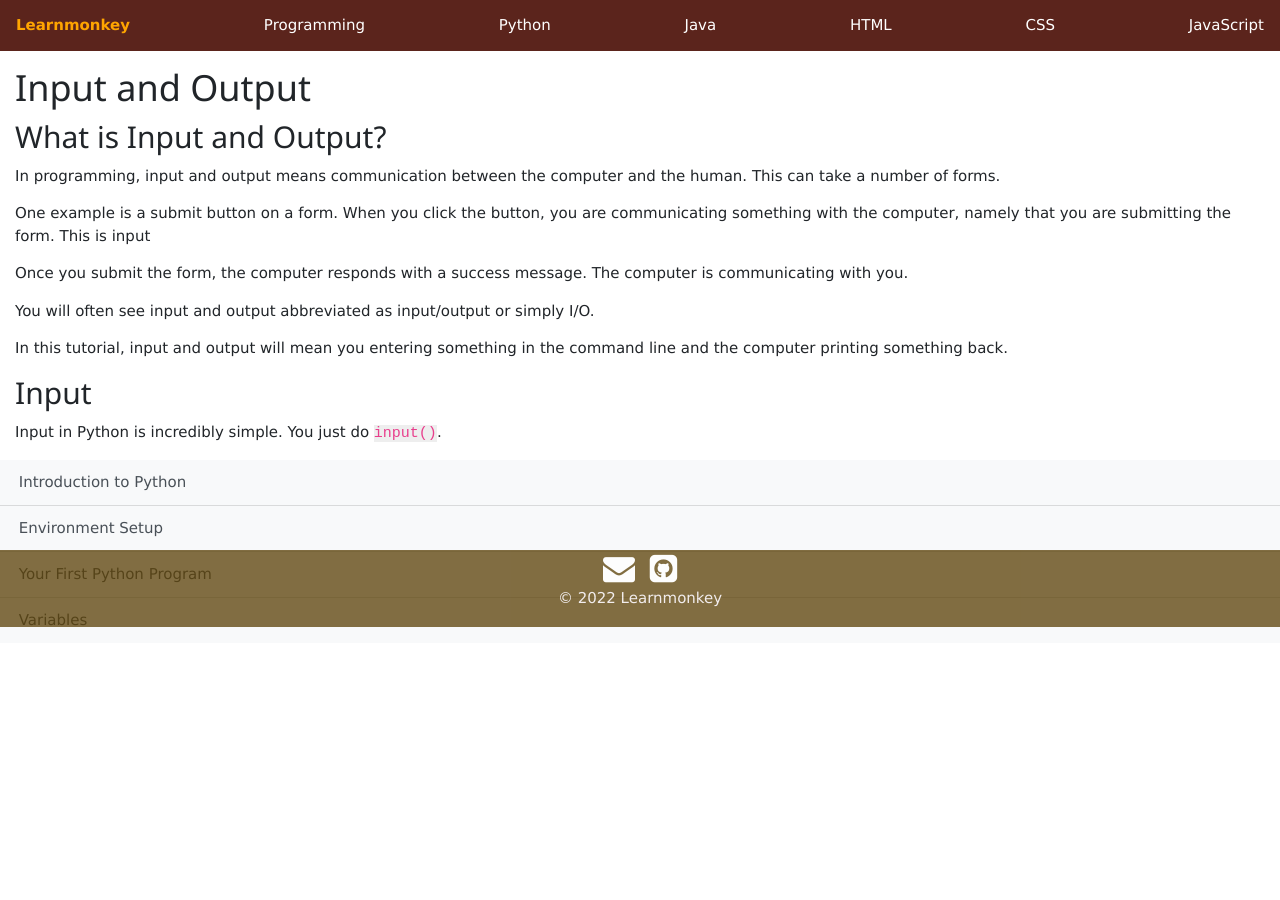
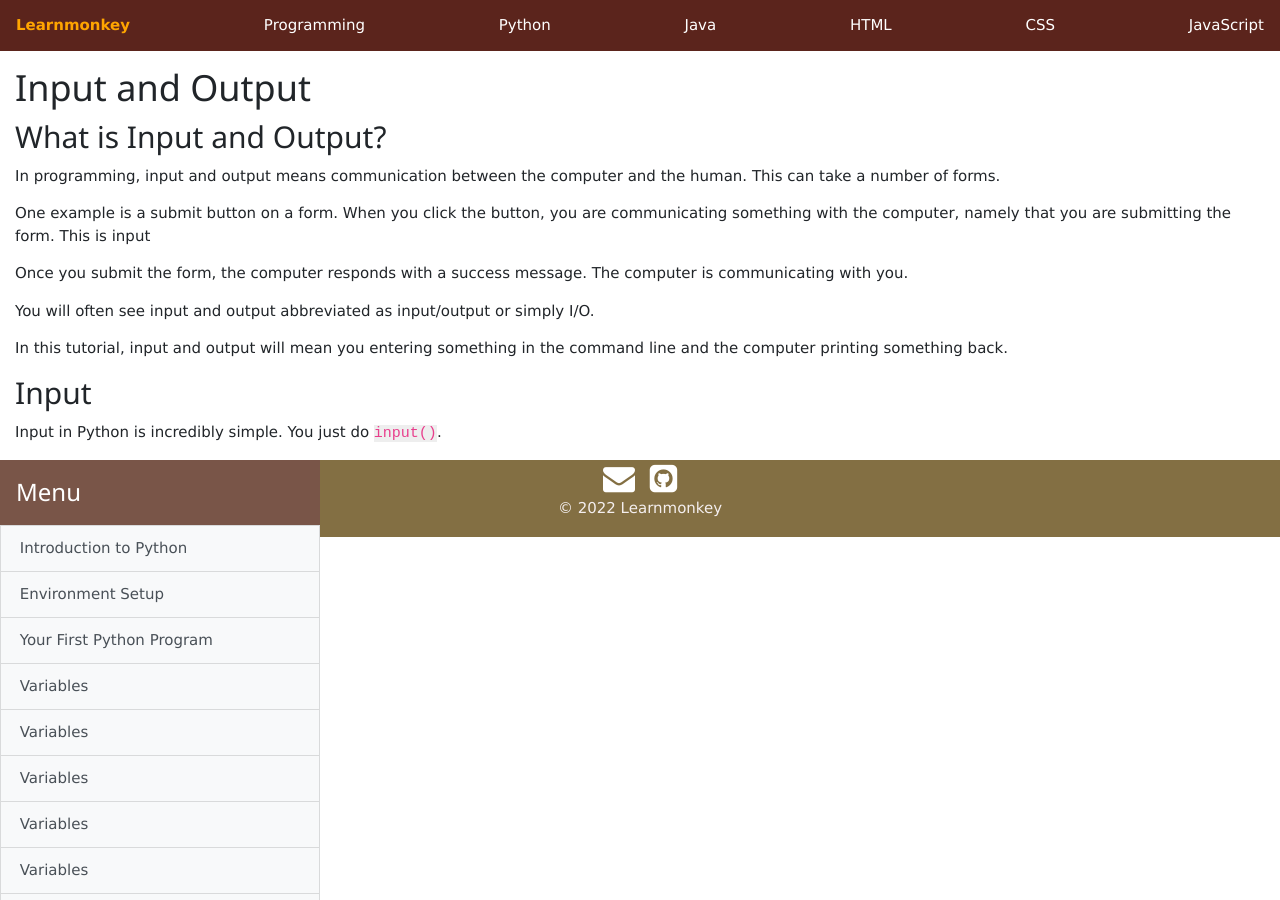
Before and after one commit to learnmonkey/learnmonkey.github.io, a Jekyll site: the page built from programming/python/input-and-output.html, in a window 1280 px wide and 900 px high. Built offline with Jekyll 4.4.1, drawn with Linux system fonts in a browser that asks for light colours; some of the changed text lies outside the part shown.

Commit message:
w3.css sidebar test

```diff
--- a/_includes/head.html
+++ b/_includes/head.html
@@ -9,6 +9,6 @@
     <link rel="stylesheet" href="/assets/css/style.css">
     <script src="/assets/js/script.js"></script>
     <link rel="stylesheet" href="https://cdnjs.cloudflare.com/ajax/libs/font-awesome/4.7.0/css/font-awesome.min.css">
+    <link rel="stylesheet" href="https://www.w3schools.com/w3css/4/w3.css">
     <link rel="icon" type="image/x-icon" href="/logo.png">
-    <link rel="stylesheet" href="https://www.w3schools.com/w3css/4/w3.css">
 </head>
--- a/_layouts/python.html
+++ b/_layouts/python.html
@@ -4,13 +4,50 @@
     <body>
         {%- include nav.html -%}
         <main>{{content}}</main>
-        <aside class="bg-light" id="menu-wrapper">
+        <!--<aside class="bg-light" id="menu-wrapper">
             <div class="list-group list-group-flush overflow-auto vh-100">
                 <a href="/programming/python/" class="list-group-item list-group-item-action bg-light">Introduction to Python</a>
                 <a href="/programming/python/environment-setup/" class="list-group-item list-group-item-action bg-light">Environment Setup</a>
                 <a href="/programming/python/your-first-python-program/" class="list-group-item list-group-item-action bg-light">Your First Python Program</a>
                 <a href="/programming/python/variables/" class="list-group-item list-group-item-action bg-light">Variables</a>
             </div>
+        </aside>-->
+        <aside class="w3-sidebar w3-brown w3-bar-block" style="width:25%">
+            <h3 class="w3-bar-item">Menu</h3>
+            <a href="/programming/python/" class="list-group-item list-group-item-action bg-light">Introduction to Python</a>
+            <a href="/programming/python/environment-setup/" class="list-group-item list-group-item-action bg-light">Environment Setup</a>
+            <a href="/programming/python/your-first-python-program/" class="list-group-item list-group-item-action bg-light">Your First Python Program</a>
+            <a href="/programming/python/variables/" class="list-group-item list-group-item-action bg-light">Variables</a>
+            <a href="/programming/python/variables/" class="list-group-item list-group-item-action bg-light">Variables</a>
+            <a href="/programming/python/variables/" class="list-group-item list-group-item-action bg-light">Variables</a>
+            <a href="/programming/python/variables/" class="list-group-item list-group-item-action bg-light">Variables</a>
+            <a href="/programming/python/variables/" class="list-group-item list-group-item-action bg-light">Variables</a>
+            <a href="/programming/python/variables/" class="list-group-item list-group-item-action bg-light">Variables</a>
+            <a href="/programming/python/variables/" class="list-group-item list-group-item-action bg-light">Variables</a>
+
+            <a href="/programming/python/variables/" class="list-group-item list-group-item-action bg-light">Variables</a><a href="/programming/python/variables/" class="list-group-item list-group-item-action bg-light">Variables</a>
+            <a href="/programming/python/variables/" class="list-group-item list-group-item-action bg-light">Variables</a>
+            <a href="/programming/python/variables/" class="list-group-item list-group-item-action bg-light">Variables</a>
+            <a href="/programming/python/variables/" class="list-group-item list-group-item-action bg-light">Variables</a>
+            <a href="/programming/python/variables/" class="list-group-item list-group-item-action bg-light">Variables</a>
+            <a href="/programming/python/variables/" class="list-group-item list-group-item-action bg-light">Variables</a>
+            <a href="/programming/python/variables/" class="list-group-item list-group-item-action bg-light">Variables</a>
+            <a href="/programming/python/variables/" class="list-group-item list-group-item-action bg-light">Variables</a>
+            <a href="/programming/python/variables/" class="list-group-item list-group-item-action bg-light">Variables</a>
+            <a href="/programming/python/variables/" class="list-group-item list-group-item-action bg-light">Variables</a>
+            <a href="/programming/python/variables/" class="list-group-item list-group-item-action bg-light">Variables</a>
+            <a href="/programming/python/variables/" class="list-group-item list-group-item-action bg-light">Variables</a>
+            <a href="/programming/python/variables/" class="list-group-item list-group-item-action bg-light">Variables</a>
+            <a href="/programming/python/variables/" class="list-group-item list-group-item-action bg-light">Variables</a>
+            <a href="/programming/python/variables/" class="list-group-item list-group-item-action bg-light">Variables</a>
+            <a href="/programming/python/variables/" class="list-group-item list-group-item-action bg-light">Variables</a>
+            <a href="/programming/python/variables/" class="list-group-item list-group-item-action bg-light">Variables</a>
+            <a href="/programming/python/variables/" class="list-group-item list-group-item-action bg-light">Variables</a>
+            <a href="/programming/python/variables/" class="list-group-item list-group-item-action bg-light">Variables</a>
+            <a href="/programming/python/variables/" class="list-group-item list-group-item-action bg-light">Variables</a>
+            <a href="/programming/python/variables/" class="list-group-item list-group-item-action bg-light">Variables</a>
+            <a href="/programming/python/variables/" class="list-group-item list-group-item-action bg-light">Variables</a>
+            <a href="/programming/python/variables/" class="list-group-item list-group-item-action bg-light">Variables</a>
         </aside>
         {%- include footer.html -%}
     </body>
```
